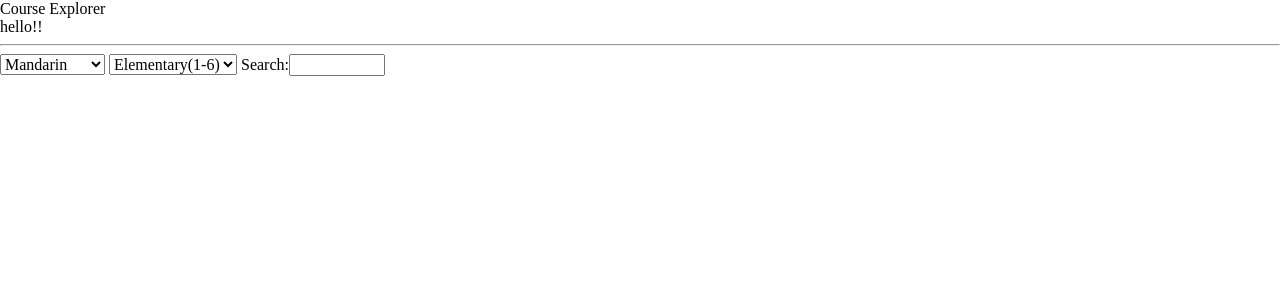
After one commit to dj1020/platform, a PHP site: page /course in a window 1280 px wide. The commit adds this page. Shown: the top 300 px of the page. Run offline with PHP 8.4, Linux system fonts and the light colour scheme; data that the repository does not hold is empty.

Commit message:
9/19 done

```diff
--- a/class/class_Selection_table.php
+++ b/class/class_Selection_table.php
@@ -3,5 +3,5 @@
 class Selection_table extends RootObject {
 
 	protected $tableName = 'Selection_table'; //DB對應table
-	protected $pkey = 'course_ID'.'mail';
+	protected $pkey = 'course_IDmail';
 }
--- /dev/null
+++ b/course.php
@@ -0,0 +1,63 @@
+<? require 'lib.php';
+$result = XD('Course')
+	->order_by('start_date ASC')
+	->all();
+
+if(is_login()):
+	$member = XD('Member')->find($_SESSION['email']);
+endif;
+?>
+<!DOCTYPE HTML>
+<html>
+<head>
+	<?php head('Course');?>
+</head>
+<body>
+   <div>
+	<h1>Course Explorer</h1>
+   </div>
+<?="hello!!".$member->name?>
+<hr>
+
+<div class="main-content">
+   <div>
+<select name="category">
+<option>Mandarin
+<option>Mathematics
+<option>Science
+<option>Mathematics
+<option>English
+<option>Sociology
+<option>Geography
+</select>
+<select name="grade">
+<option>Elementary(1-6)
+<option>Junior(7-9)
+<option>Senior(10-12)
+</select>
+Search:<input type=text name=search value="" size=8 maxlength=8>
+   </div>
+   <div class="course-list">
+	<? foreach($result as $course): ?>
+	<div class="course-info">
+	<div class="course-image">
+		<img src="/coursera/images/course/<?=$course->image?>">
+	</div>
+	<div class="course-name">
+	<a href="/course/saas" class="internal-home"><?=$course->name?></a>
+	<h4 class="course-instructor"><?=$course->instructor?></h4>
+	<a href="/berkeley" class="school-icon"> <img src="/coursera/images/course/berkeley.ico"><span><?=$course->school?></span></a>
+	</div>
+	<div class="course-listing-meta">
+		<span><?=$course->start_date?><br>  <?=$course->duration?> weeks long</span>
+	</div>
+	<form action="course_select_action" method="post">
+	<input name="course_ID" type="hidden" value="<?=$course->course_ID?>">
+	<input type="submit" value="Sign Up">
+	</form>
+	</div><hr><!--end of course-info-->
+	<? endforeach; ?>
+   </div><!--end of course-list-->
+</div> <!--end of main-content-->
+</body>
+</html>
--- a/index.php
+++ b/index.php
@@ -16,7 +16,7 @@
 		<div class="logo"><a href=""><img src="images/comingsoon.png" alt="Logo" /></a></div>
 		<!-- top_menu start -->
         <ul class="top_menu_l1">
-			<li id="course_menu">Courses
+			<li id="course_menu"><a href="course">Courses</a>
             	<ul class="top_menu_l2">
             		<li id="elementary_menu">Elementary Students
                     	<ul class="top_menu_l3">
```
Also changed, not shown: course_select_action.php (+3 -4 lines), profile.php (+12 -7 lines), images/course/berkeley.ico (added), images/course/saas.png (added), images/course/temp.png (added), 1 other file.
